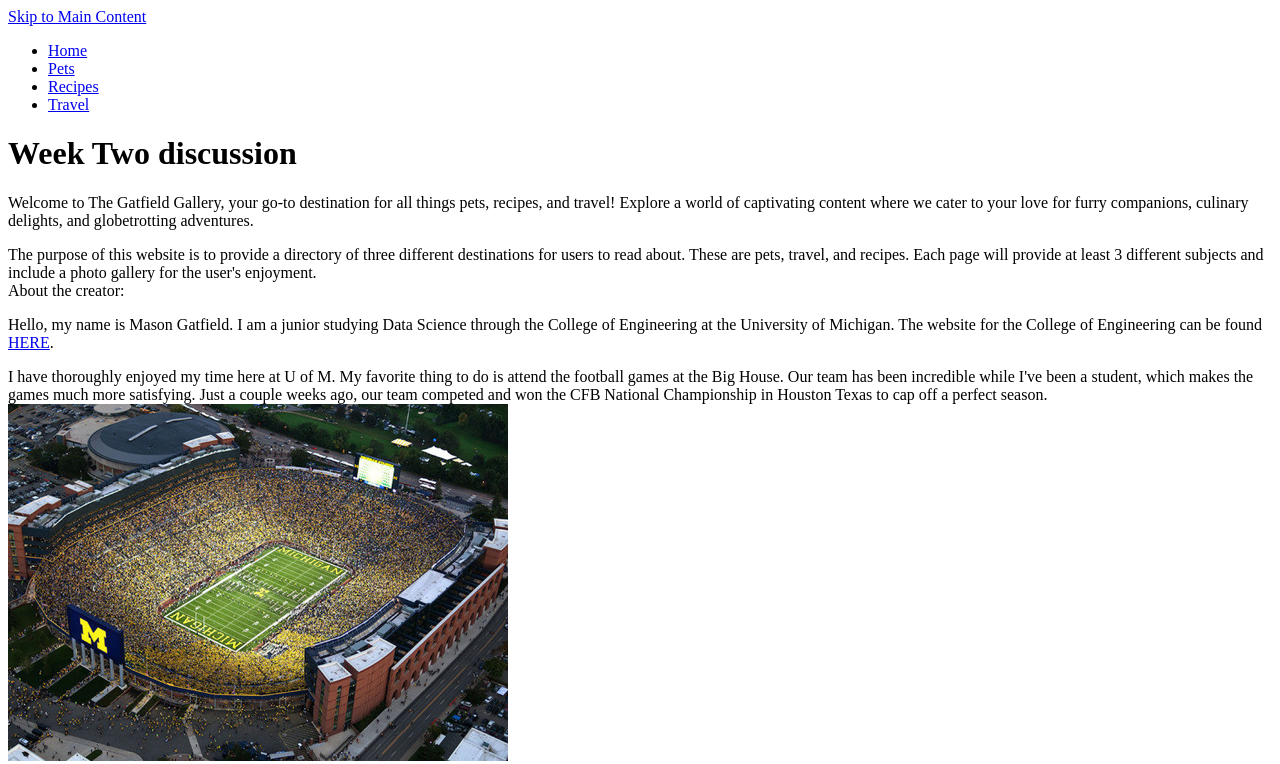
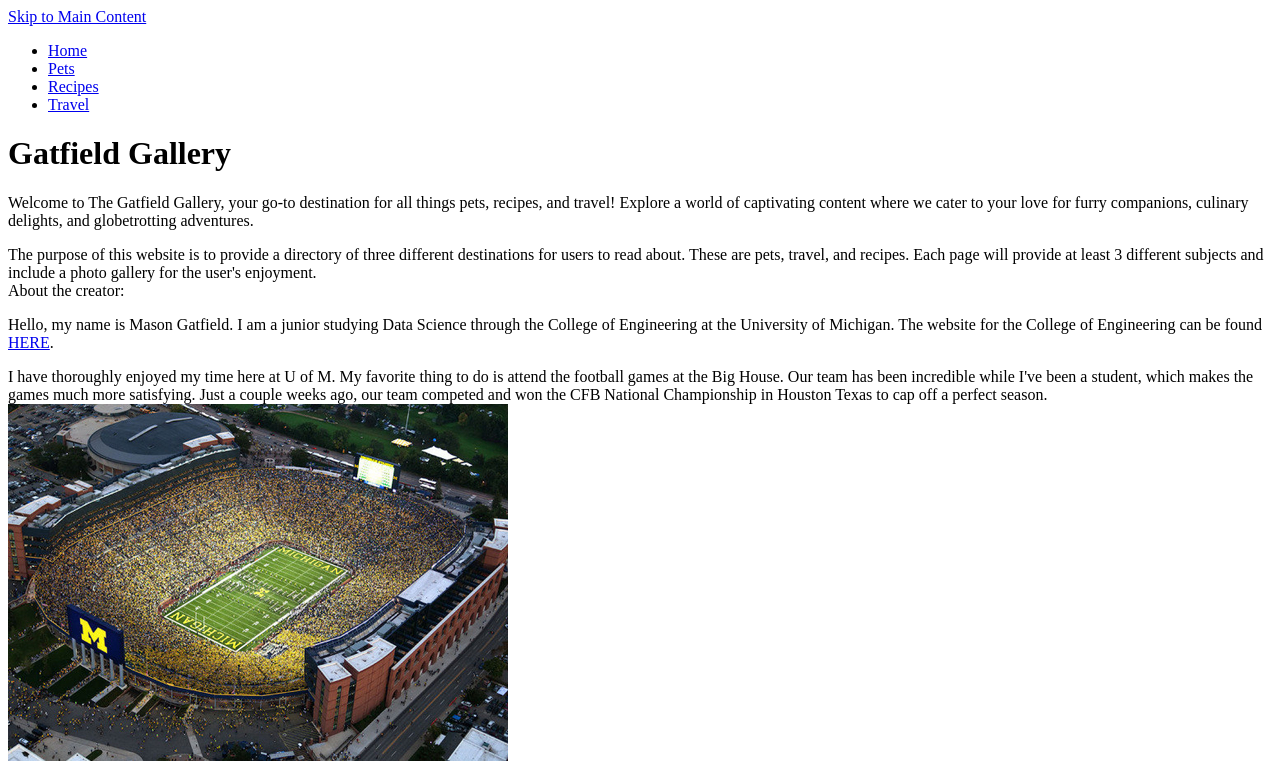
Before and after one commit to gatfieldm/ccp_html_w24, a plain HTML site: page index.html in a window 1280 px wide. Shown: the top 764 px of the page. Drawn offline with Linux system fonts and the light colour scheme.

Commit message:
Add files via upload

```diff
--- a/index.html
+++ b/index.html
@@ -16,7 +16,7 @@
                 <li><a href = "travel.html">Travel</a></li>
             </ul>
         </nav>
-        <h1>Week Two discussion</h1>
+        <h1>Gatfield Gallery</h1>
 
     </header>
     <main>
```
